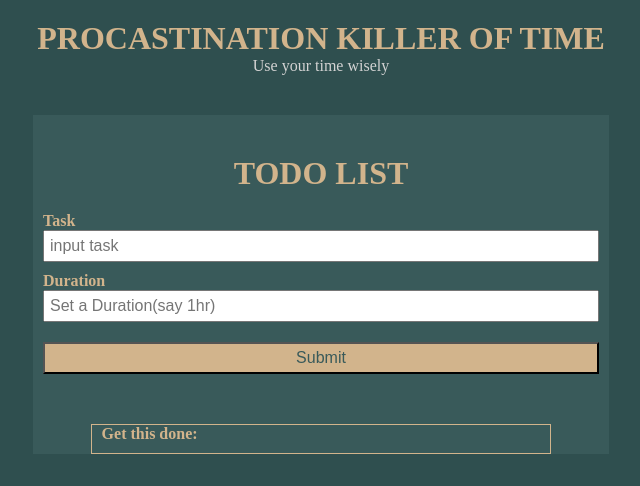
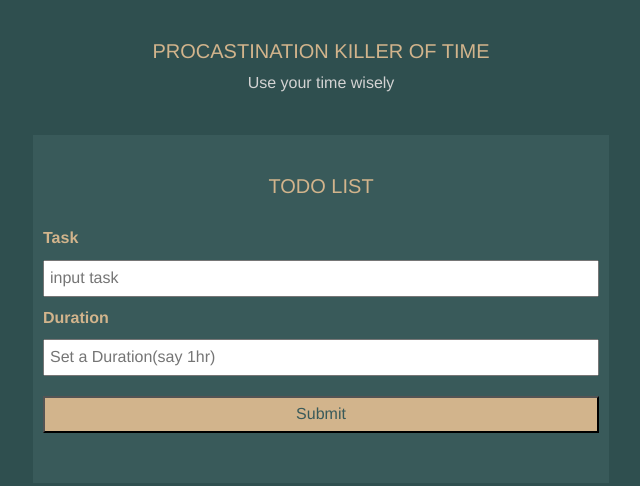
Before and after one commit to Moween/TODOLIST, a plain HTML site: page index.html in a window 1280 px wide. Shown: the whole page, without its empty margins (319-959 px from the left). Drawn offline with nearby package versions, Linux system fonts and the light colour scheme.

Commit message:
Removed the display todo-list.

```diff
--- a/index.html
+++ b/index.html
@@ -5,17 +5,23 @@
   <meta http-equiv="X-UA-Compatible" content="IE=edge">
   <meta name="viewport" content="width=device-width, initial-scale=1.0">
   <title>My Todo List</title>
+  <!-- Latest compiled and minified CSS -->
+  <link rel="stylesheet" href="https://maxcdn.bootstrapcdn.com/bootstrap/3.3.7/css/bootstrap.min.css"
+  integrity="sha384-BVYiiSIFeK1dGmJRAkycuHAHRg32OmUcww7on3RYdg4Va+PmSTsz/K68vbdEjh4u" crossorigin="anonymous">
+
+  <!--STYLESHEET-->
   <link rel="stylesheet" href="styles.css">
+
 </head>
 <body>
   <div class="page-wrapper">
     <header class="header">
-      <h1>procastination killer of time</h1>
+      <h1 id="h01">procastination killer of time</h1>
       <p>Use your time wisely</p>
     </header>
     <main id='main'>
       <header class="header">
-        <h2>todo list</h2>
+        <h2 id="h02">todo list</h2>
       </header>
       <form id="form">
         <label for="task">Task</label><br />
@@ -24,9 +30,7 @@
         <input type="text" name="duration" id="duration" required placeholder="Set a Duration(say 1hr)"><br />
         <button id="btn" type="submit">Submit</button>
       </form>
-      <div id="display-todo-list">
-        <h3>Get this done:</h3>
-      </div>
+      <div id="todo-list"></div>
 
     </main>
   </div>
```
